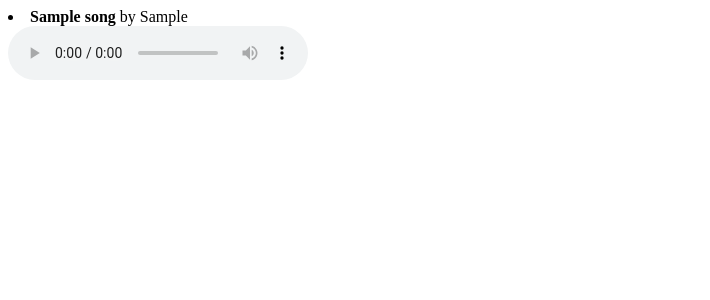
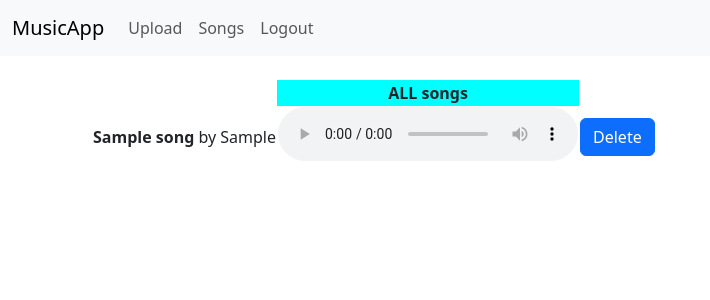
Before and after one commit to SatyamDevX/flask-music-app, a Flask app: page /song/all in a window 1280 px wide. Shown: the top 300 px of the page, without its empty margins (0-710 px from the left). Run offline with Flask 3, Linux system fonts and the light colour scheme; tables that the repository leaves empty hold one stand-in row (values such as "Sample post").

Commit message:
Delete functionality is added to song as a delete button

```diff
--- a/music/song.py
+++ b/music/song.py
@@ -1,4 +1,4 @@
-from flask import Blueprint, render_template, request, current_app
+from flask import Blueprint, render_template, request, current_app, redirect
 
 from werkzeug.utils import secure_filename
 from werkzeug.exceptions import RequestEntityTooLarge
@@ -49,3 +49,16 @@ def song_upload():
 
       print(title, artist, filename)
    return render_template('song_upload.html')
+
+
+@song_bp.route('/<int:song_id>/delete', methods=["GET","POST"])
+def delete_song(song_id):
+
+   song=Song.query.get(song_id)
+   #file_path=upload_folderpath+filename
+   file_path=os.path.join(current_app.config['UPLOAD_FOLDER'], song.file_path)
+   os.remove(file_path)
+
+   db.session.delete(song)
+   db.session.commit()
+   return redirect('/song/all')
--- a/music/templates/song_list.html
+++ b/music/templates/song_list.html
@@ -1,10 +1,32 @@
+{% extends "base.html" %}
 
+{% block title %}Uploaded Song{% endblock %}
+
+{% block content %}
+
+<table style="margin-left: 10px;margin-top: 10px; border-collapse: collapse;">
+    <tbody>
+    <th>
+        <td style="background-color: aqua; text-align: center;" ><strong>ALL songs</strong></td>
+    </th>
   {% for song in songs %}
-    <li>
-      <strong>{{ song.title }}</strong> by {{ song.artist }} <br>
+
+    <tr>
+      <td>
+      <strong>{{ song.title }}</strong> by {{ song.artist }}
+     </td>
+     <td>
       <audio controls>
         <source src="{{ url_for('static', filename='uploads/' ~ song.file_path) }}" type="audio/mpeg">
         Your browser does not support the audio element.
       </audio>
-    </li>
+      </td>
+      <td>
+        <a href="{{url_for('song.delete_song', song_id = song.id)}}" class="btn btn-primary" style="margin-right: 4px;width: fit-content;">Delete</a>
+      </td>
+    </tr>
   {% endfor %}
+    </tbody>
+</table>
+
+ {% endblock %}
```
Also changed, not shown: 3 other files.
